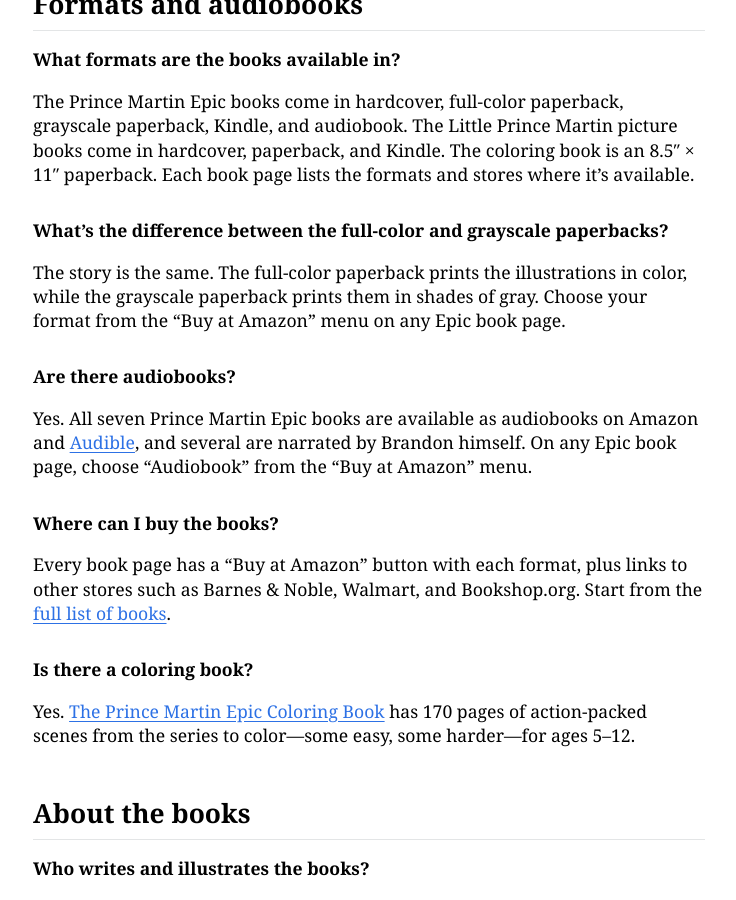
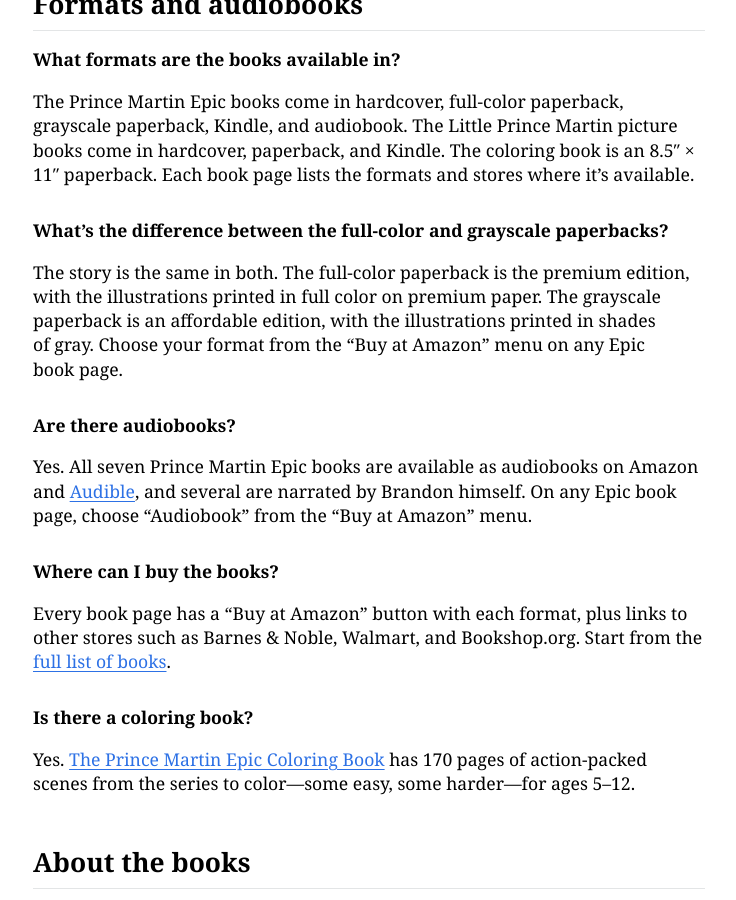
Before and after one commit to jzimdars/prince-martin, a Jekyll site: the page built from faq/index.html, in a window 1280 px wide and 900 px high, scrolled down 1434 px. Shown: the whole window, without its empty margins (271-1007 px from the left). Built offline with Jekyll 4.4.1, drawn with Linux system fonts in a browser that asks for light colours.

Commit message:
Reposition full-color vs grayscale FAQ and list audiobooks on Books 6 and 7
The FAQ now frames the full-color paperback as the premium edition (color art on premium paper) and the grayscale paperback as an affordable edition, without making grayscale sound lesser. Pirates and Bloodstone already had Amazon audiobook links; their "Available in" lines now include Audiobook to match the other Epic books, after confirming all seven titles have real Audible/Amazon audiobooks.

```diff
--- a/_data/faq.yml
+++ b/_data/faq.yml
@@ -56,8 +56,10 @@
     - id: grayscale
       q: What’s the difference between the full-color and grayscale paperbacks?
       a: >-
-        <p>The story is the same. The full-color paperback prints the illustrations in color, while the grayscale
-        paperback prints them in shades of gray. Choose your format from the “Buy at Amazon” menu on any Epic book page.</p>
+        <p>The story is the same in both. The full-color paperback is the premium edition, with the
+        illustrations printed in full color on premium paper. The grayscale paperback is an affordable
+        edition, with the illustrations printed in shades of gray. Choose your format from the
+        “Buy at Amazon” menu on any Epic book page.</p>
     - id: audiobooks
       q: Are there audiobooks?
       a: >-
--- a/products/prince-martin-and-the-pirates/index.html
+++ b/products/prince-martin-and-the-pirates/index.html
@@ -66,4 +66,4 @@
 <p>In this epic illustrated adventure told in riveting rhyming verse, Prince Martin, his Band of Brothers, and his father—the King—embark on a dangerous quest to recover friends lost at sea. Their exciting voyage takes them to the Tropical Main, where unfathomable secrets are concealed in the deep. But that once-peaceful sea is now plagued by the Dread Pirate Kaine, his gruesome pets, and his infamous crew. When these notorious sea rovers capture the boy prince, Martin discovers that his only hope might come from the sea itself...</p>
 <p>Read this action-packed saga as a stand-alone story or as part of the Prince Martin Epic series.</p>
 <p>Ages 9 and up. Read as a stand-alone or as Book 6 in the series.</p>
-<p>Available in: Paperback, Hardcover, and Kindle. 9″ x 6″, 163 pages.</p>
+<p>Available in: Paperback, Hardcover, Kindle, and Audiobook. 9″ x 6″, 163 pages.</p>
--- a/products/prince-martin-and-the-quest-for-the-bloodstone/index.html
+++ b/products/prince-martin-and-the-quest-for-the-bloodstone/index.html
@@ -101,4 +101,4 @@
 <p>Children will love this epic adventure tale with themes of faithfulness, loyalty, and redemption.</p>
 <p>Read this action-packed saga as a stand-alone story or as part of the Prince Martin Epic series.</p>
 <p>Ages 10 and up. Read as a stand-alone or as Book 7 in the series.</p>
-<p>Available in: Paperback, Hardcover and Kindle. 9″ x 6″, 243 pages.</p>
+<p>Available in: Paperback, Hardcover, Kindle, and Audiobook. 9″ x 6″, 243 pages.</p>
```
